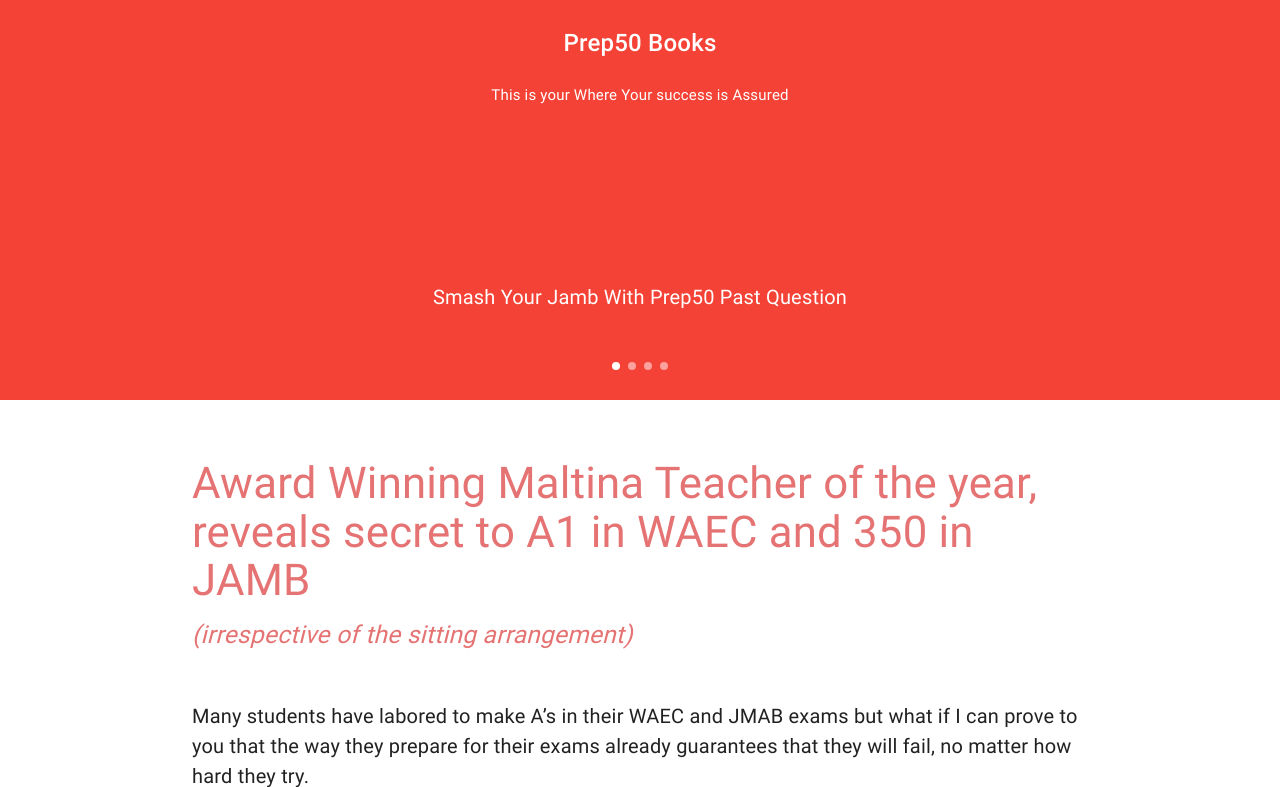
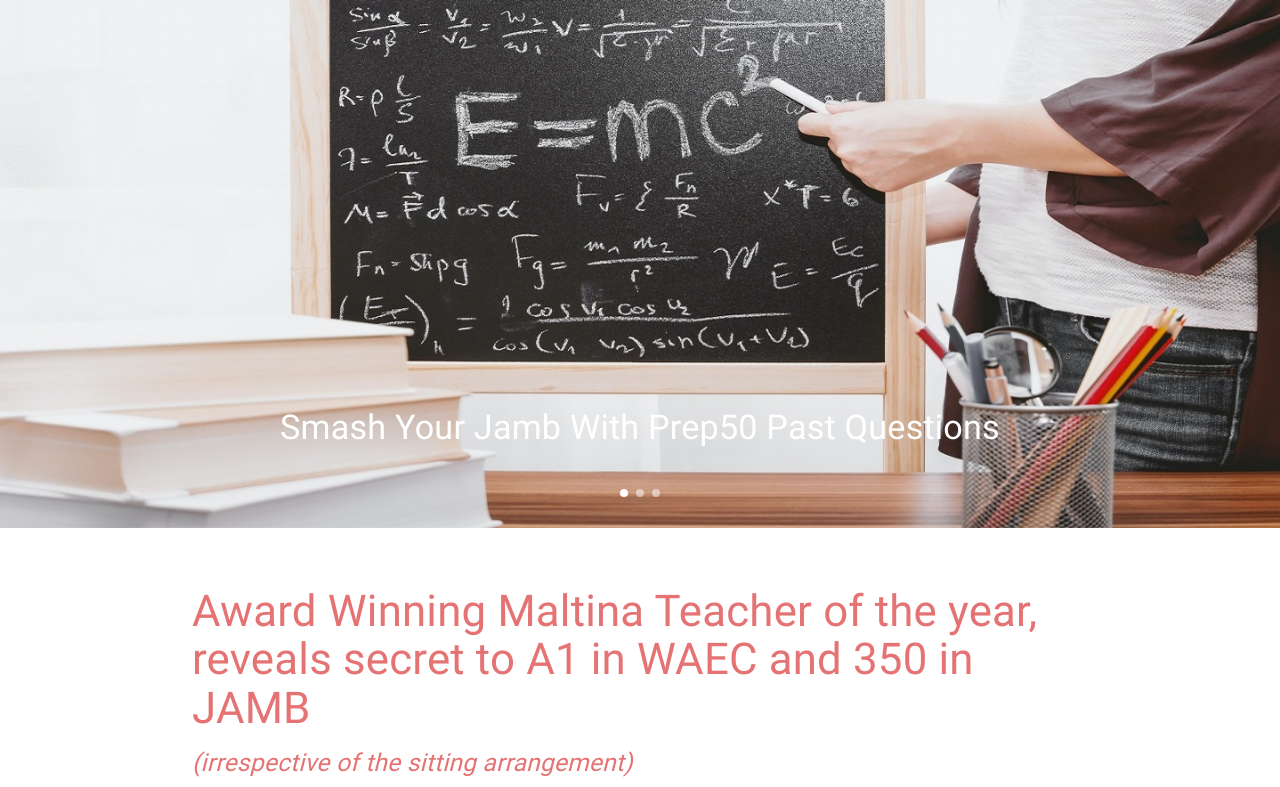
Before and after one commit to nwabuike/prep50Book_landing, a PHP site: page / in a window 1280 px wide. Shown: the part 64-851 px from the top of the page. Run offline with PHP 8.4, Linux system fonts and the light colour scheme; some libraries are stand-ins or nearby versions.

Commit message:
css added

```diff
--- a/index.php
+++ b/index.php
@@ -26,23 +26,22 @@
     </nav>
     <div class="carousel carousel-slider center" data-indicators="true">
         <div class="carousel-fixed-item center">
-            <p class="white-text">Smash Your Jamb With Prep50 Past Question</p>
+            <h4 class="white-text">Smash Your Jamb With Prep50 Past Questions</h4>
         </div>
-        <div class="carousel-item red white-text" href="#one!">
-            <h2>Prep50 Books</h2>
-            <p class="white-text">This is your Where Your success is Assured</p>
+        <div class="carousel-item white-text" href="#one!">
+            <!-- <h2>Prep50 Books</h2> -->
+            <img src="./img/back_3.jpg" class="responsive-img">
+            <!-- <p class="white-text">This is your Where Your success is Assured</p> -->
         </div>
-        <div class="carousel-item amber white-text" href="#two!">
-            <h2>Prep50 Books</h2>
-            <p class="white-text">This is your Where Your success is Assured</p>
+        <div class="carousel-item white-text" href="#two!">
+            <!-- <h2>Prep50 Books</h2> -->
+            <img src="./img/waec_ad.jpg" class="responsive-img">
+            <!-- <p class="white-text">This is your Where Your success is Assured</p> -->
         </div>
-        <div class="carousel-item green white-text" href="#three!">
-            <h2>Prep50 Books</h2>
-            <p class="white-text">This is your Where Your success is Assured</p>
-        </div>
-        <div class="carousel-item blue white-text" href="#four!">
-            <h2>Prep50 Books</h2>
-            <p class="white-text">This is your Where Your success is Assured</p>
+        <div class="carousel-item red white-text" href="#four!">
+            <!-- <h2>Prep50 Books</h2> -->
+            <!-- <p class="white-text">This is your Where Your success is Assured</p> -->
+            <img src="./img/back_4.jpg" class="responsive-img">
         </div>
     </div>
     <br>
@@ -248,11 +247,11 @@
                 </div>
             </div>
             <div class="row center">
-                <div class="col s12 m6">
-                    <a id="download-button" href="#modal1" class="btn-large waves-effect modal-trigger waves-light red lighten-1">Jamb Soft Copy</a>
+                <div class="col s12 m6" style="margin-bottom: 20px;">
+                    <a id="download-button" href="#modal1" class="btn-large waves-effect modal-trigger waves-light red lighten-1">Buy Jamb Soft Copy</a>
                 </div>
                 <div class="col s12 m6">
-                    <a id="download-button" href="#modal2" class="btn-large waves-effect modal-trigger waves-light red lighten-1">Jamb Hard Copy</a>
+                    <a id="download-button" href="#modal2" class="btn-large waves-effect modal-trigger waves-light red lighten-1">Buy Jamb Hard Copy</a>
                 </div>
             </div>
         </div>
@@ -305,7 +304,7 @@
 
             <div class="row center">
                 <div class="col s12 m12">
-                    <a href="#modal3" id="download-button" class="btn-large modal-trigger waves-effect waves-light red lighten-1">Waec Hard Copy</a>
+                    <a href="#modal3" id="download-button" class="btn-large modal-trigger waves-effect waves-light red lighten-1">Buy Waec Hard Copy</a>
                 </div>
             </div>
         </div>
@@ -438,14 +437,14 @@
         </div>
       </div> -->
             <div class="row center">
-                <div class="col s12 m4">
-                    <a id="download-button" href="#modal1" class="btn-large waves-effect modal-trigger waves-light red lighten-1">Jamb Soft Copy</a>
+                <div class="col s12 m4" style="margin-bottom: 20px;">
+                    <a id="download-button" href="#modal1" class="btn-large waves-effect modal-trigger waves-light red lighten-1">Buy Jamb Soft Copy</a>
+                </div>
+                <div class="col s12 m4" style="margin-bottom: 20px;">
+                    <a id="download-button" href="#modal2" class="btn-large waves-effect modal-trigger waves-light red lighten-1">Buy Jamb Hard Copy</a>
                 </div>
                 <div class="col s12 m4">
-                    <a id="download-button" href="#modal2" class="btn-large waves-effect modal-trigger waves-light red lighten-1">Jamb Hard Copy</a>
-                </div>
-                <div class="col s12 m4">
-                    <a href="#modal3" id="download-button" class="btn-large modal-trigger waves-effect waves-light red lighten-1">Waec Hard Copy</a>
+                    <a href="#modal3" id="download-button" class="btn-large modal-trigger waves-effect waves-light red lighten-1">Buy Waec Hard Copy</a>
                 </div>
             </div>
             <br>
@@ -886,6 +885,7 @@
                 onClose: function() {
                     //when the user close the payment modal
                     alert('Transaction cancelled');
+                    $('#loader-icon').show();
                 }
             });
             handler.openIframe(); //open the paystack's payment modal
@@ -1016,6 +1016,7 @@
                 onClose: function() {
                     //when the user close the payment modal
                     alert('Transaction cancelled');
+                    $('#loader-icon').show();
                 }
             });
             handler.openIframe();
@@ -1116,6 +1117,7 @@
                 onClose: function() {
                     //when the user close the payment modal
                     alert('Transaction cancelled');
+                    $('#loader-icon').show();
                 }
             });
             handler.openIframe();
```
Also changed, not shown: img/waec_ad.jpg (added).
